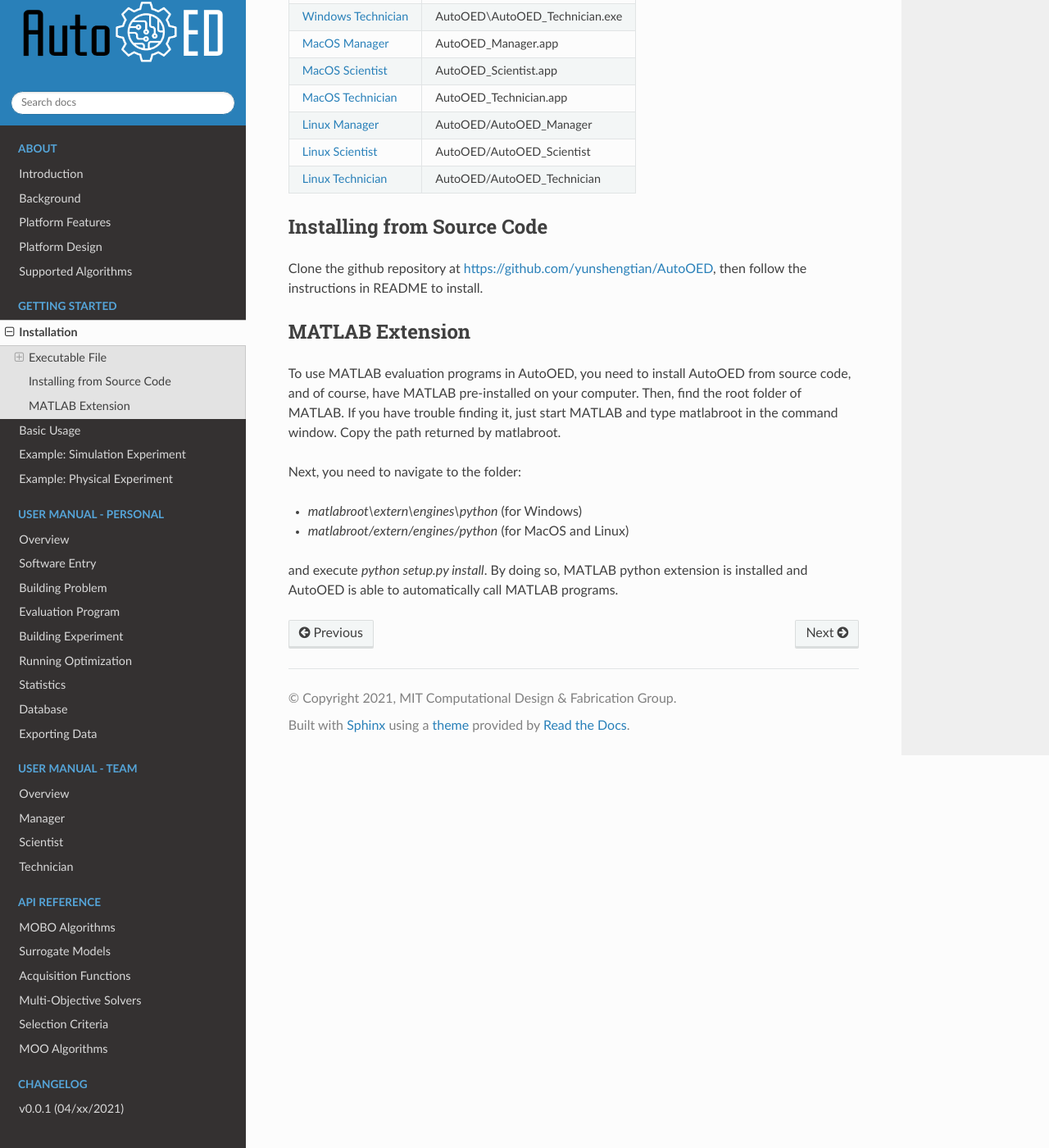
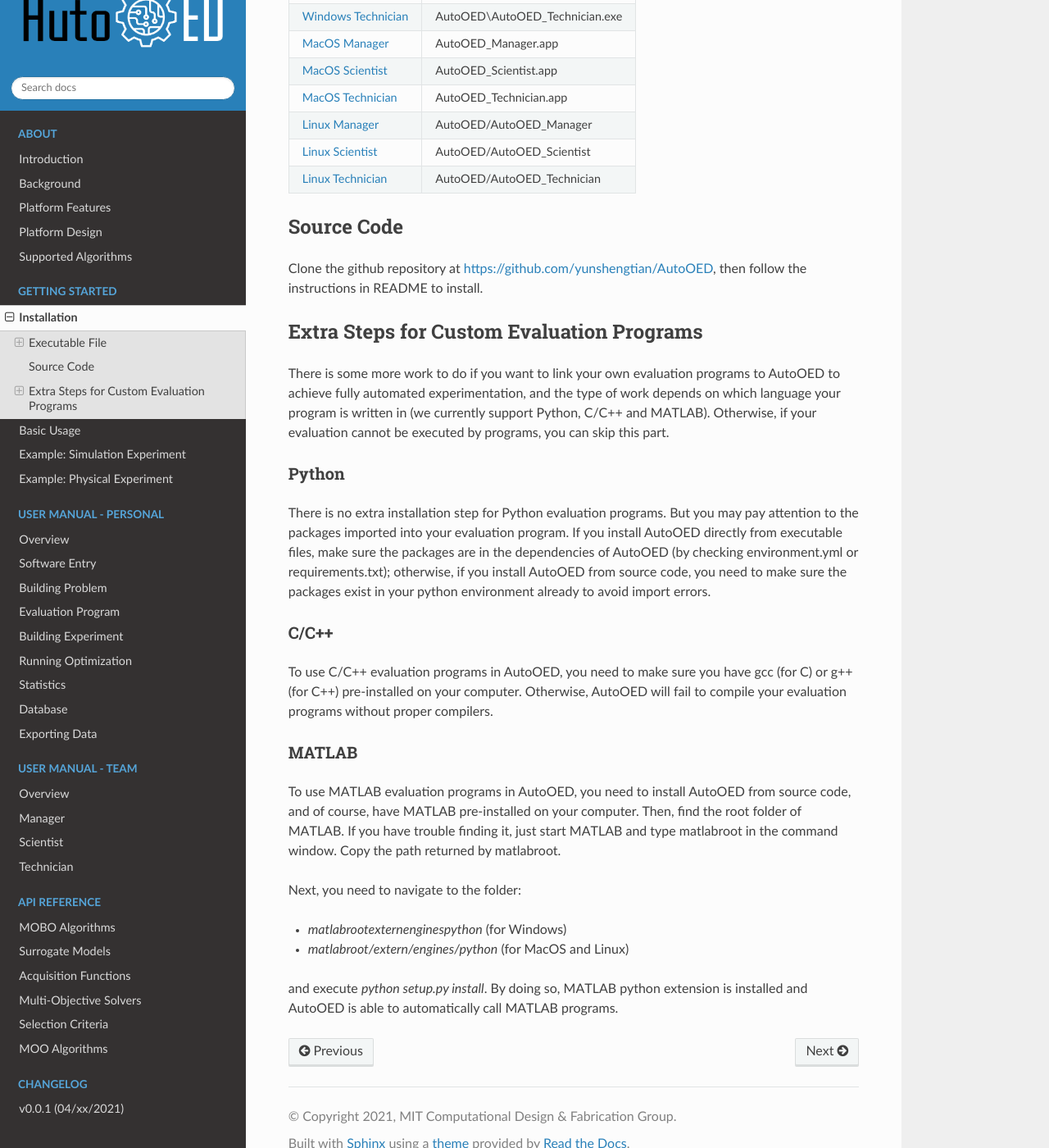
Before and after one commit to yunshengtian/AutoOED, a Sphinx documentation site: the page built from docs/source/content/getting-started/installation.rst, in a window 1280 px wide and 1400 px high, scrolled down 928 px. Shown: the whole window at 82% size. Built offline with Sphinx 7.4.7 and the Read the Docs theme 2.0.0, drawn with Linux system fonts in a browser that asks for light colours.

Commit message:
update docs and readme: installation

```diff
--- a/docs/source/content/getting-started/installation.rst
+++ b/docs/source/content/getting-started/installation.rst
@@ -71,22 +71,41 @@
 +-----------------------------+--------------------------------+
 
 
-Installing from Source Code
----------------------------
+Source Code
+-----------
 
 Clone the github repository at https://github.com/yunshengtian/AutoOED, then follow the instructions in README to install.
 
 
-MATLAB Extension
-----------------
+Extra Steps for Custom Evaluation Programs
+------------------------------------------
+
+There is some more work to do if you want to link your own evaluation programs to AutoOED to achieve fully automated experimentation,
+and the type of work depends on which language your program is written in (we currently support Python, C/C++ and MATLAB).
+Otherwise, if your evaluation cannot be executed by programs, you can skip this part.
+
+Python
+''''''
+
+There is no extra installation step for Python evaluation programs. But you may pay attention to the packages imported into your evaluation program.
+If you install AutoOED directly from executable files, make sure the packages are in the dependencies of AutoOED (by checking environment.yml or requirements.txt);
+otherwise, if you install AutoOED from source code, you need to make sure the packages exist in your python environment already to avoid import errors.
+
+C/C++
+'''''
+
+To use C/C++ evaluation programs in AutoOED, you need to make sure you have gcc (for C) or g++ (for C++) pre-installed on your computer.
+Otherwise, AutoOED will fail to compile your evaluation programs without proper compilers.
+
+MATLAB
+''''''
 
 To use MATLAB evaluation programs in AutoOED, you need to install AutoOED from source code, and of course, have MATLAB pre-installed on your computer.
 Then, find the root folder of MATLAB. If you have trouble finding it, just start MATLAB and type matlabroot in the command window. Copy the path returned by matlabroot.
 
 Next, you need to navigate to the folder:
 
-- *matlabroot\\extern\\engines\\python* (for Windows)
+- *matlabroot\extern\engines\python* (for Windows)
 - *matlabroot/extern/engines/python* (for MacOS and Linux)
 
-and execute `python setup.py install`.
-By doing so, MATLAB python extension is installed and AutoOED is able to automatically call MATLAB programs.
+and execute `python setup.py install`. By doing so, MATLAB python extension is installed and AutoOED is able to automatically call MATLAB programs.
```
Also changed, not shown: README.md (+11 -7 lines).
